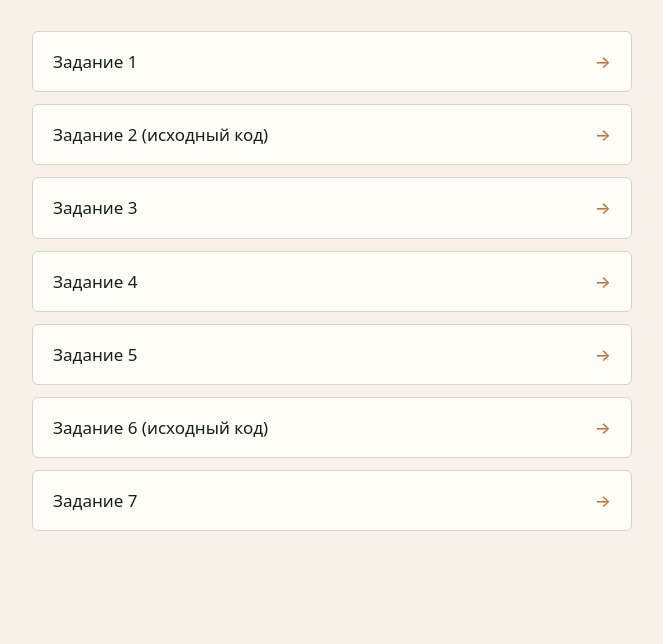
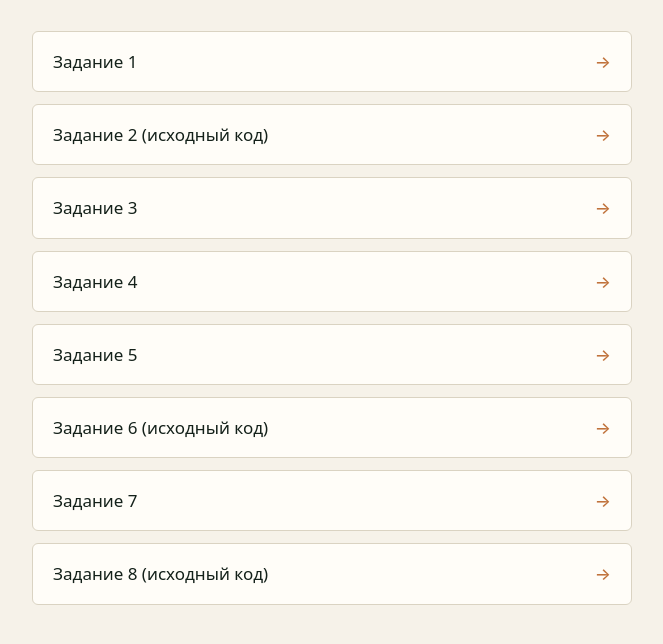
Before and after one commit to belugin-a/web-app-dev, a plain HTML site: page index.html in a window 1280 px wide. Shown: the part 160-804 px from the top of the page, without its empty margins (308-971 px from the left). Drawn offline with Linux system fonts and the light colour scheme.

Commit message:
index: добавлено задание 8

```diff
--- a/index.html
+++ b/index.html
@@ -26,6 +26,9 @@
     rel="noopener noreferrer">Задание 6 (исходный код)</a></li>
 
     <li><a href="task-7/index.html" target="_blank" rel="noopener noreferrer">Задание 7</a></li>
+
+    <li><a href="https://github.com/belugin-a/web-app-dev/tree/master/task-8" target="_blank"
+    rel="noopener noreferrer">Задание 8 (исходный код)</a></li>
   </ul>
 </body>
 
```
